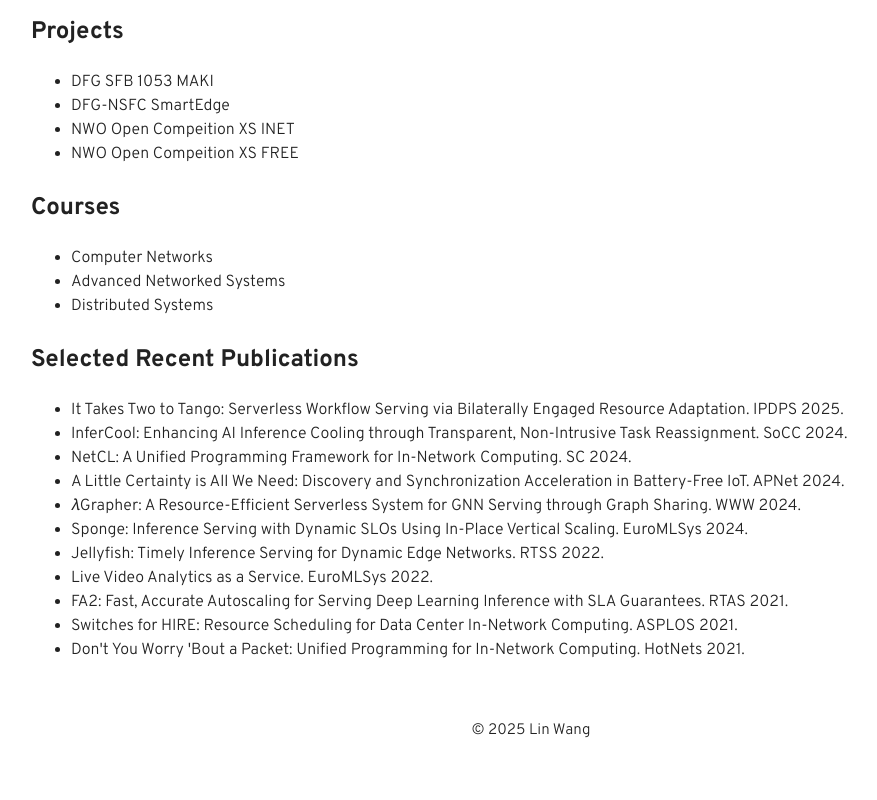
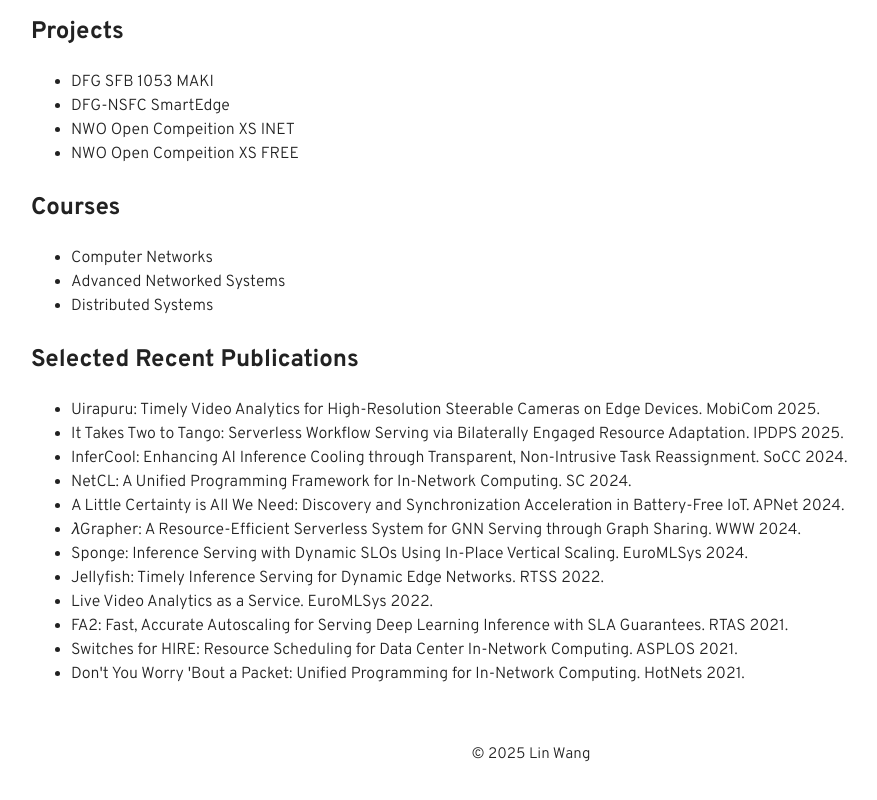
Before and after one commit to imlinwang/imlinwang.github.io, a plain HTML site: page index.html in a window 1280 px wide. Shown: the part 1066-1866 px from the top of the page, without its empty margins (109-986 px from the left). Drawn offline with Linux system fonts and the light colour scheme.

Commit message:
Add new paper

```diff
--- a/index.html
+++ b/index.html
@@ -84,6 +84,7 @@
     <section id="publications">
       <h2>Selected Recent Publications</h2>
       <ul>
+        <li>Uirapuru: Timely Video Analytics for High-Resolution Steerable Cameras on Edge Devices. MobiCom 2025.</li>
         <li>It Takes Two to Tango: Serverless Workflow Serving via Bilaterally Engaged Resource Adaptation. IPDPS 2025.</li>
         <li>InferCool: Enhancing AI Inference Cooling through Transparent, Non-Intrusive Task Reassignment. SoCC 2024.</li>
         <li>NetCL: A Unified Programming Framework for In-Network Computing. SC 2024.</li>
```
